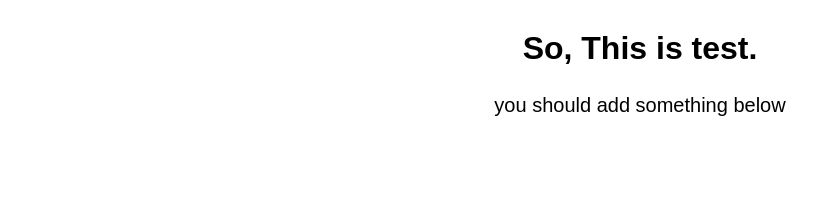
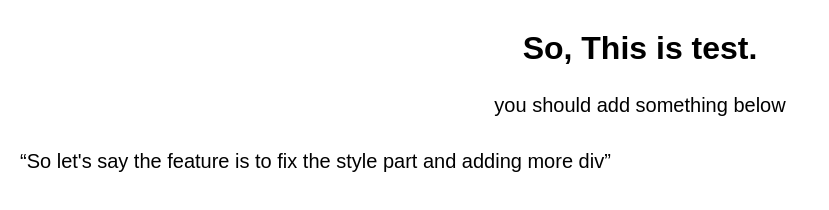
Before and after one commit to thanapornTH15/firstgithubrepo, a plain HTML site: page home.html in a window 1280 px wide. Shown: the whole page, without its empty margins (0-829 px from the left). Drawn offline with Linux system fonts and the light colour scheme.

Commit message:
fix home.html before feature

```diff
--- a/home.html
+++ b/home.html
@@ -33,6 +33,7 @@
     <div style="line-height: 1.5cm;">
         <h1>So, This is test.</h1>
         <p style="text-align: center;">you should add something below</p>
+        <p><q>So let's say the feature is to fix the style part and adding more div</q></p>
     </div>
 </body>
 </html>
```
